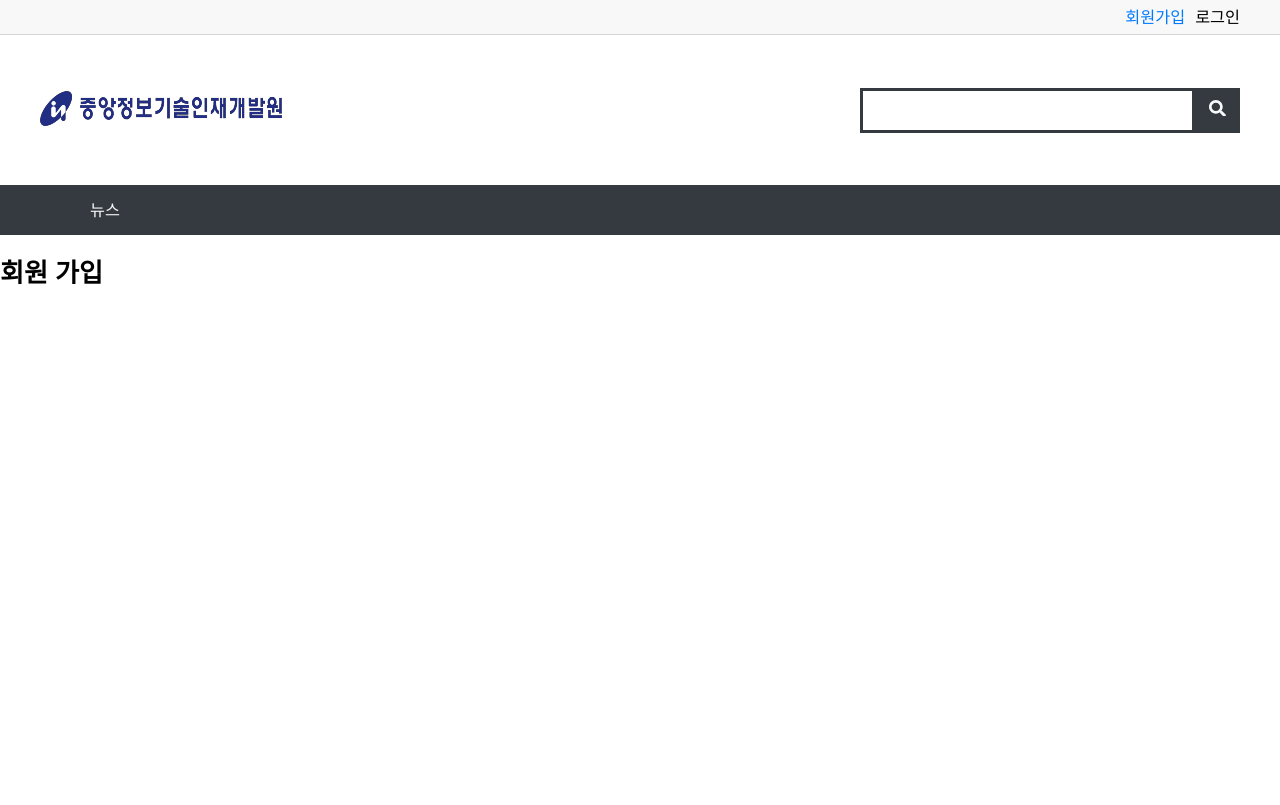
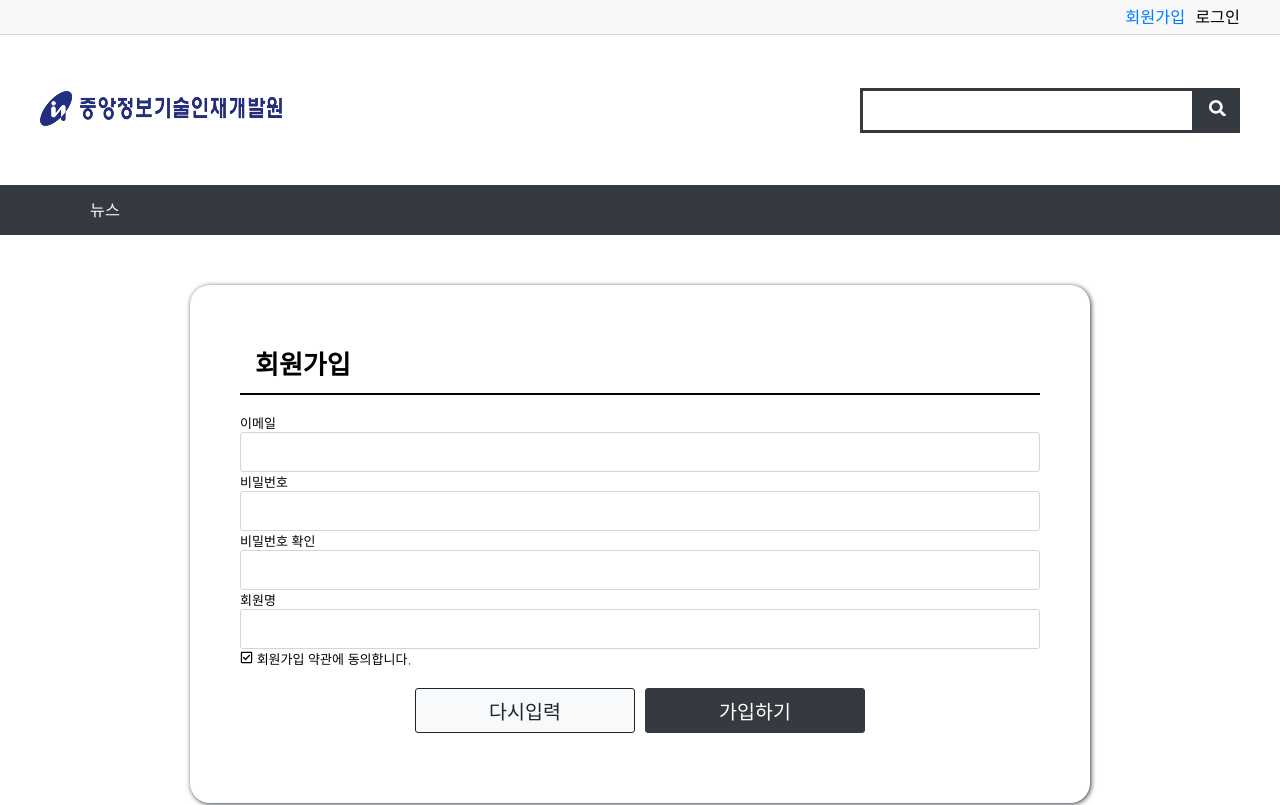
Before and after one commit to jeongsuri/react_project, a React (Create React App) app: page /member/join in a window 1280 px wide. Shown: the top 805 px of the page. Built offline with nearby package versions, Linux system fonts and the light colour scheme.

Commit message:
공통컴포넌트 작업(메인제목, 버튼, 입력, 회원가입 페이지 구성중)

```diff
--- a/src/App.js
+++ b/src/App.js
@@ -1,26 +1,29 @@
 import { Routes, Route } from 'react-router-dom';
 import loadable from '@loadable/component';
+
 const MainLayout = loadable(() => import('./layouts/MainLayout'));
 const NotFound = loadable(() => import('./commons/pages/NotFound'));
-const Main = loadable(() => import('./main/pages/Main')); //메인페이지
+const Main = loadable(() => import('./main/pages/Main')); // 메인페이지
 
-// 회원페이지 start
+/* 회원 페이지 S */
 const Join = loadable(() => import('./member/pages/Join'));
 const Login = loadable(() => import('./member/pages/Login'));
-// 회원페이지 end
+
+/* 회원 페이지 E */
 
 const App = () => {
   return (
     <Routes>
       <Route path="/" element={<MainLayout />}>
-        <Route index element={<Main />} /> {/*메인페이지*/}
-        {/* 회원페이지 Start */}
+        <Route index element={<Main />} /> {/* 메인 페이지 */}
+
+        {/* 회원 페이지 S */}
         <Route path="member">
           <Route path="join" element={<Join />} />
           <Route path="login" element={<Login />} />
         </Route>
-        {/* 회원페이지 End */}
-        <Route path="*" element={<NotFound />} /> {/*없는 페이지*/}
+        {/* 회원 페이지 E */}
+        <Route path="*" element={<NotFound />} /> {/* 없는 페이지 */}
       </Route>
     </Routes>
   );
--- /dev/null
+++ b/src/commons/components/Buttons.js
@@ -0,0 +1,34 @@
+import styled, { css } from 'styled-components';
+import { buttonColor } from '../../styles/color';
+import fontSize from '../../styles/fontSize';
+const { big } = fontSize;
+
+export const BigButton = styled.button`
+  font-size: ${big};
+  height: 45px;
+  width: 100%;
+  border-radius: 3px;
+  cursor: pointer;
+
+  ${({ color }) =>
+    buttonColor[color] &&
+    css`
+      background: ${buttonColor[color][0]};
+      color: ${buttonColor[color][1]};
+      border: 1px solid ${buttonColor[color][2]};
+    `};
+`;
+
+export const ButtonGroup = styled.div`
+  display: flex;
+  width: ${({ width }) => (width ? `${width}px` : '100%')};
+  margin: 20px auto;
+
+  button {
+    width: 0;
+    flex-grow: 1;
+  }
+  button + button {
+    margin-left: 10px;
+  }
+`;
--- /dev/null
+++ b/src/commons/components/ErrorDisplay.js
@@ -0,0 +1,7 @@
+import React from 'react';
+
+const ErrorDisplay = ({ children }) => {
+  return <div>{children}</div>;
+};
+
+export default React.memo(ErrorDisplay);
--- /dev/null
+++ b/src/commons/components/InputBox.js
@@ -0,0 +1,12 @@
+import React from "react";
+import styled from "styled-components";
+
+const InputBox = styled.input`
+    border: 1px solid #d5d5d5;
+    height: 40px;
+    width: 100%;
+    padding : 0 10px;
+    border-radius: 3px;
+`;
+
+export default React.memo(InputBox);
--- /dev/null
+++ b/src/commons/components/LayoutBox.js
@@ -0,0 +1,14 @@
+import styled from 'styled-components';
+import { color } from '../../styles/color';
+const { dark } = color;
+
+
+
+export const OuterBox = styled.div`
+    max-width: 900px;
+    min-width: 700px;
+    padding: 50px;
+    border-radius: 20px;
+    box-shadow: 1px 1px 5px ${dark};
+    margin: 50px auto;
+`;
--- /dev/null
+++ b/src/commons/components/TitleBox.js
@@ -0,0 +1,12 @@
+import styled from 'styled-components';
+import fontSize from '../../styles/fontSize';
+
+const { extraBig } = fontSize;
+
+export const MainTitle = styled.h1`
+  font-size: ${extraBig};
+  border-bottom: 2px solid #000;
+  padding: 0 15px 15px;
+  mragin: 0 0 20px;
+  line-height: 1;
+`;
--- a/src/commons/componetns/ErrorDispay.js
+++ /dev/null
@@ -1,6 +0,0 @@
-import React from 'react';
-
-const ErrorDispaly = ({ childern }) => {
-  return <div>{childern}</div>;
-};
-export default React.memo(ErrorDispaly);
--- a/src/commons/pages/Error.js
+++ b/src/commons/pages/Error.js
@@ -1,12 +1,13 @@
 import React, { Component } from 'react';
 import loadable from '@loadable/component';
 
-const ErrorDispaly = loadable(() => import('../componetns/ErrorDispay'));
+const ErrorDisplay = loadable(() => import('../components/ErrorDisplay'));
 
-class Errorpage extends Component {
+class ErrorPage extends Component {
   state = {
     message: '',
   };
+
   componentDidCatch(error, info) {
     if (error) {
       this.setState({ message: error.message });
@@ -17,8 +18,9 @@
   render() {
     const { children } = this.props;
     const { message } = this.state;
-    return message ? <ErrorDispaly>{message}</ErrorDispaly> : children;
+
+    return message ? <ErrorDisplay>{message}</ErrorDisplay> : children;
   }
 }
 
-export default React.memo(Errorpage);
+export default React.memo(ErrorPage);
--- /dev/null
+++ b/src/member/components/JoinForm.js
@@ -0,0 +1,56 @@
+import React from 'react';
+import { useTranslation } from 'react-i18next';
+import styled from 'styled-components';
+import { FaRegCheckSquare, FaCheckSquare } from 'react-icons/fa';
+import { BigButton, ButtonGroup } from '../../commons/components/Buttons';
+import InputBox from '../../commons/components/InputBox';
+
+const FormBox = styled.form`
+`;
+
+const JoinForm = () => {
+  const { t } = useTranslation();
+  return (
+    <FormBox autoComplete="off">
+      <dl>
+        <dt>{t('이메일')}</dt>
+        <dd>
+          <InputBox type="text" />
+        </dd>
+      </dl>
+      <dl>
+        <dt>{t('비밀번호')}</dt>
+        <dd>
+          <InputBox type="password" />
+        </dd>
+      </dl>
+      <dl>
+        <dt>{t('비밀번호 확인')}</dt>
+        <dd>
+          <InputBox type="password" />
+        </dd>
+      </dl>
+      <dl>
+        <dt>{t('회원명')}</dt>
+        <dd>
+          <InputBox type="text" />
+        </dd>
+      </dl>
+
+      <div className="terms-agree">
+        <FaRegCheckSquare /> {t('회원가입 약관에 동의합니다.')}
+      </div>
+
+      <ButtonGroup width={450}>
+        <BigButton type="reset" color="light">
+          {t('다시입력')}
+        </BigButton>
+        <BigButton type="submit" color="dark">
+          {t('가입하기')}
+        </BigButton>
+      </ButtonGroup>
+    </FormBox>
+  );
+};
+
+export default React.memo(JoinForm);
--- a/src/member/pages/Join.js
+++ b/src/member/pages/Join.js
@@ -1,6 +1,22 @@
 import React from 'react';
+import { Helmet } from 'react-helmet-async';
+import { useTranslation } from 'react-i18next';
+import JoinForm from '../components/JoinForm';
+import { OuterBox } from '../../commons/components/LayoutBox';
+import { MainTitle } from '../../commons/components/TitleBox';
 
 const Join = () => {
-  return <h1>회원 가입</h1>;
+  const { t } = useTranslation();
+  return (
+    <>
+      <Helmet>
+        <title>{t('회원가입')}</title>
+      </Helmet>
+      <OuterBox>
+        <MainTitle>{t('회원가입')}</MainTitle>
+        <JoinForm />
+      </OuterBox>
+    </>
+  );
 };
 export default React.memo(Join);
--- a/src/styles/color.js
+++ b/src/styles/color.js
@@ -10,12 +10,12 @@
 };
 
 export const buttonColor = {
-  primary: [color.primary, '#fff'],
-  secondary: [color.secondary, '#fff'],
-  success: [color.success, '#fff'],
-  danger: [color.danger, '#fff'],
-  warning: [color.warning, '#212529'],
-  info: [color.info, '#fff'],
-  light: [color.light, '#212529'],
-  dark: [color.dark, '#fff'],
+  primary: [color.primary, '#fff', color.primary],
+  secondary: [color.secondary, '#fff', color.secondary],
+  success: [color.success, '#fff', color.success],
+  danger: [color.danger, '#fff', color.danger],
+  warning: [color.warning, '#212529', '#212529'],
+  info: [color.info, '#fff', color.info],
+  light: [color.light, '#212529', '#212529'],
+  dark: [color.dark, '#fff', color.dark],
 };
```
